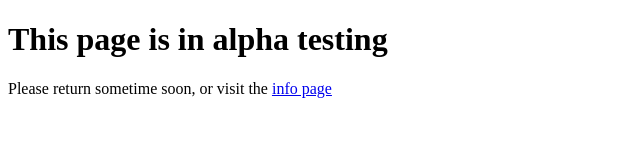
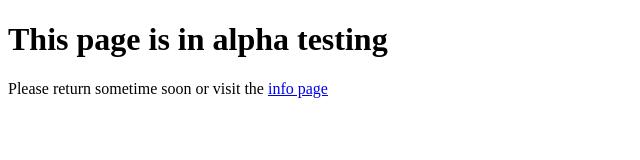
Before and after one commit to IdkWhatAmIDoin/vsmolli, a plain HTML site: page index.html in a window 1280 px wide. Shown: the full height of the page, 0-640 px from the left. Drawn offline with Linux system fonts and the light colour scheme.

Commit message:
Update index.html

```diff
--- a/index.html
+++ b/index.html
@@ -6,7 +6,7 @@
 <body>
 
 <h1>This page is in alpha testing</h1>
-<p>Please return sometime soon, or visit the <a href="https://idkwhatiamdoin.github.io/vsmolli/info">info page</a></p>
+<p>Please return sometime soon or visit the <a href="https://idkwhatiamdoin.github.io/vsmolli/info">info page</a></p>
 
 </body>
 </html>
```
